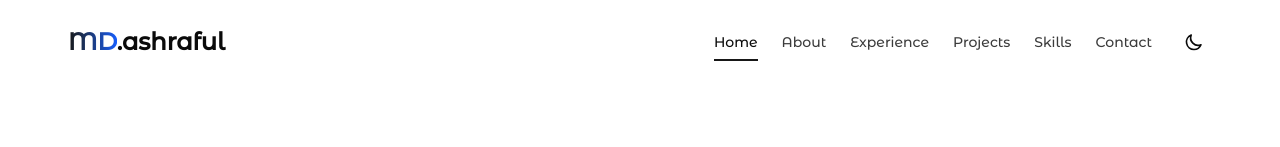
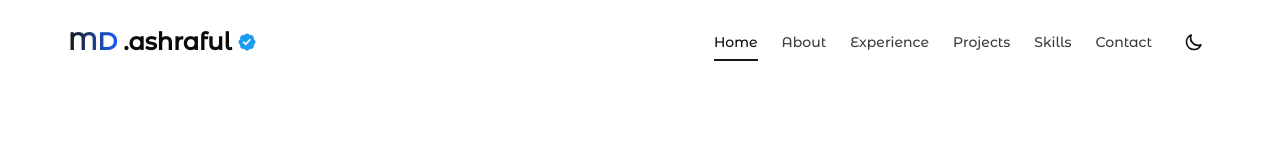
Before and after one commit to Srabon444/portfolio, a Next.js app: page / in a window 1280 px wide. Shown: the top 147 px of the page. Built offline with nearby package versions, Linux system fonts and the light colour scheme.

Commit message:
:recycle: enhance Contact, CopyrightFooter, and Navigation components; add GitHub links and improve layout

```diff
--- a/src/components/sections/Contact.tsx
+++ b/src/components/sections/Contact.tsx
@@ -207,6 +207,19 @@ export default function Contact() {
               <h4 className="font-medium mb-3">Connect with me</h4>
               <div className="flex space-x-4">
                 <a
+                  href={personalInfo.github}
+                  target="_blank"
+                  rel="noopener noreferrer"
+                  className="bg-gray-100 dark:bg-gray-800 p-3 rounded-full hover:bg-gray-200 dark:hover:bg-gray-700 transition-colors group relative"
+                >
+                  <span className="absolute -top-10 left-1/2 -translate-x-1/2 bg-gray-900 text-white text-xs px-2 py-1 rounded opacity-0 group-hover:opacity-100 transition-opacity whitespace-nowrap">
+                    GitHub
+                  </span>
+                  <svg className="h-5 w-5 text-gray-700 dark:text-primary" fill="currentColor" viewBox="0 0 24 24">
+                    <path fillRule="evenodd" clipRule="evenodd" d="M12 2C6.477 2 2 6.477 2 12c0 4.418 2.865 8.166 6.839 9.489.5.092.682-.217.682-.482 0-.237-.008-.866-.013-1.7-2.782.603-3.369-1.342-3.369-1.342-.454-1.155-1.11-1.462-1.11-1.462-.908-.62.069-.608.069-.608 1.003.07 1.531 1.03 1.531 1.03.892 1.529 2.341 1.087 2.91.832.092-.647.35-1.088.636-1.338-2.22-.253-4.555-1.11-4.555-4.943 0-1.091.39-1.984 1.029-2.683-.103-.253-.446-1.27.098-2.647 0 0 .84-.268 2.75 1.026A9.578 9.578 0 0112 6.836c.85.004 1.705.114 2.504.336 1.909-1.294 2.747-1.026 2.747-1.026.546 1.377.202 2.394.1 2.647.64.699 1.028 1.592 1.028 2.683 0 3.842-2.339 4.687-4.566 4.935.359.309.678.919.678 1.852 0 1.336-.012 2.415-.012 2.743 0 .267.18.578.688.48C19.138 20.163 22 16.417 22 12c0-5.523-4.477-10-10-10z" />
+                  </svg>
+                </a>
+                <a
                   href={personalInfo.gitlab}
                   target="_blank"
                   rel="noopener noreferrer"
--- a/src/components/sections/Hero.tsx
+++ b/src/components/sections/Hero.tsx
@@ -61,7 +61,7 @@ export default function Hero() {
 
           <SmoothScrollReveal delay={0.1} duration={0.5}>
             <h1 className="text-4xl md:text-5xl lg:text-6xl font-bold tracking-tight mb-4">
-              Hi, I&apos;m{" "}
+              Hi, I&apos;m&nbsp;
               <span className="bg-clip-text text-transparent bg-gradient-to-r from-primary to-blue-600 dark:from-primary-foreground dark:to-blue-300">
                 {personalInfo.name}
               </span>
--- a/src/components/shared/CopyrightFooter.tsx
+++ b/src/components/shared/CopyrightFooter.tsx
@@ -11,6 +11,20 @@ export default function CopyrightFooter() {
         </div>
 
         <div className="flex items-center space-x-5">
+          <Link
+            href={personalInfo.github}
+            target="_blank"
+            rel="noopener noreferrer"
+            className="text-gray-500 hover:text-gray-700 dark:hover:text-gray-300 group relative"
+          >
+            <span className="absolute -top-10 left-1/2 -translate-x-1/2 bg-gray-900 text-white text-xs px-2 py-1 rounded opacity-0 group-hover:opacity-100 transition-opacity whitespace-nowrap">
+              GitHub
+            </span>
+            <span className="sr-only">GitHub</span>
+            <svg className="h-5 w-5" fill="currentColor" viewBox="0 0 24 24" aria-hidden="true">
+              <path fillRule="evenodd" clipRule="evenodd" d="M12 2C6.477 2 2 6.477 2 12c0 4.418 2.865 8.166 6.839 9.489.5.092.682-.217.682-.482 0-.237-.008-.866-.013-1.7-2.782.603-3.369-1.342-3.369-1.342-.454-1.155-1.11-1.462-1.11-1.462-.908-.62.069-.608.069-.608 1.003.07 1.531 1.03 1.531 1.03.892 1.529 2.341 1.087 2.91.832.092-.647.35-1.088.636-1.338-2.22-.253-4.555-1.11-4.555-4.943 0-1.091.39-1.984 1.029-2.683-.103-.253-.446-1.27.098-2.647 0 0 .84-.268 2.75 1.026A9.578 9.578 0 0112 6.836c.85.004 1.705.114 2.504.336 1.909-1.294 2.747-1.026 2.747-1.026.546 1.377.202 2.394.1 2.647.64.699 1.028 1.592 1.028 2.683 0 3.842-2.339 4.687-4.566 4.935.359.309.678.919.678 1.852 0 1.336-.012 2.415-.012 2.743 0 .267.18.578.688.48C19.138 20.163 22 16.417 22 12c0-5.523-4.477-10-10-10z" />
+            </svg>
+          </Link>
           <Link
             href={personalInfo.gitlab}
             target="_blank"
--- a/src/components/shared/Navigation.tsx
+++ b/src/components/shared/Navigation.tsx
@@ -104,13 +104,22 @@ export default function Navigation() {
       }`}
     >
       <Container className="flex items-center justify-between">
-        <Link href="/#home" className="font-bold text-xl md:text-2xl" onClick={(e) => handleNavClick(e, "#home")}>
+        <Link href="/#home" className="font-bold text-xl md:text-2xl inline-flex items-center gap-1.5" onClick={(e) => handleNavClick(e, "#home")}>
           <span className="bg-clip-text text-transparent bg-gradient-to-r from-primary to-blue-600 dark:from-primary-foreground dark:to-blue-300">
             {personalInfo.name.split(" ")[0]}
           </span>
           <span className="hidden sm:inline">
             .{personalInfo.name.split(" ")[1].toLowerCase()}
           </span>
+          <svg
+            xmlns="http://www.w3.org/2000/svg"
+            viewBox="0 0 24 24"
+            aria-label="Verified"
+            className="w-5 h-5 flex-shrink-0 text-[#1D9BF0]"
+            fill="currentColor"
+          >
+            <path d="M22.25 12c0-1.43-.88-2.67-2.19-3.34.46-1.39.2-2.9-.81-3.91s-2.52-1.27-3.91-.81c-.66-1.31-1.91-2.19-3.34-2.19s-2.67.88-3.33 2.19c-1.4-.46-2.91-.2-3.93.81s-1.26 2.52-.8 3.91c-1.31.67-2.2 1.91-2.2 3.34s.89 2.67 2.2 3.34c-.46 1.39-.21 2.9.8 3.91s2.53 1.26 3.93.81c.66 1.31 1.9 2.19 3.33 2.19s2.68-.88 3.34-2.19c1.39.45 2.9.2 3.91-.81s1.27-2.52.81-3.91c1.31-.67 2.19-1.91 2.19-3.34zm-11.71 4.2L6.8 12.46l1.41-1.42 2.26 2.26 4.8-5.23 1.47 1.36-6.2 6.77z" />
+          </svg>
         </Link>
 
         {/* Desktop Navigation */}
--- a/src/data/portfolioData.ts
+++ b/src/data/portfolioData.ts
@@ -41,6 +41,7 @@ export const personalInfo = {  name: "MD Ashraful Islam",
   bio: "An ambivert and lifelong learner accidentally became a software engineer (turns out, I kinda love it). I’m always chasing the next cool thing to build — from pixel-perfect UIs to backend magic. Fueled by coffee, curiosity, and late-night code sessions.",
   // bio: "Passionate full-stack software engineer with expertise in modern web technologies. I build elegant, responsive, and performant web applications that solve real-world problems.",
   gitlab: "https://gitlab.com/users/srabon444/starred",
+  github: "https://github.com/Srabon444",
   linkedin: "https://www.linkedin.com/in/ashraful-islam-rabby/",
 };
 
@@ -120,6 +121,16 @@ export const projects: Project[] = [
 export const experiences: Experience[] = [
   {
     id: 1,
+    role: "Software Engineer II",
+    company: "Techzu Ichicode Pte Ltd",
+    location: "Singapore",
+    jobType: "Remote",
+    period: "November 2025 – Present",
+    description: "Developing a robust and scalable ERP solution for a Fortune 500 client, contributing to end-to-end procurement and supply chain modules. Built and maintained complex data-driven workflows covering the full procurement lifecycle — from request initiation and approval flows to goods receipt and reconciliation processes. Collaborated closely with stakeholders, frontend, and backend teams to ensure on-schedule delivery and alignment with business requirements. Actively maintained and improved the existing codebase through systematic refactoring, bug resolution, and targeted feature enhancements.",
+    technologies: ["React.js", "TypeScript", "JavaScript", "Ant Design", "RESTful APIs", "Node.js", "Express.js", "PostgreSQL", "Sequelize", "Git"],
+  },
+  {
+    id: 2,
     role: "Full-Stack Software Engineer",
     company: "Tech Analytica Limited",
     location: "Dhaka, Bangladesh",
@@ -128,7 +139,7 @@ export const experiences: Experience[] = [
     description: "Built responsive, high-performance web apps using Next.js, TypeScript, and JavaScript. Led end-to-end projects, collaborating with design and backend teams. Enhanced code quality and performance through reusable components and debugging. Led when needed, coordinating with teammates and maintaining Git version control.",
     technologies: ["Next.js", "React.js", "TypeScript", "JavaScript", "Shadcn", "Tailwind CSS", "Recharts", "Zustand", "TanStack Query", "Node.js", "Prisma", "Google Maps API", "Docker", "Git"],
   },  {
-    id: 2,
+    id: 3,
     role: "Software Developer",
     company: "RISIDIO",
     location: "London, UK",
@@ -139,7 +150,7 @@ export const experiences: Experience[] = [
     technologies: ["Next.js", "React.js", "JavaScript", "TypeScript", "SASS", "Tailwind", "Prismic", "HTML", "CSS"],
   },
   {
-    id: 3,
+    id: 4,
     role: "Jr. Full-Stack Developer",
     company: "GALAXY-NET BD",
     location: "Dhaka, Bangladesh",
```
